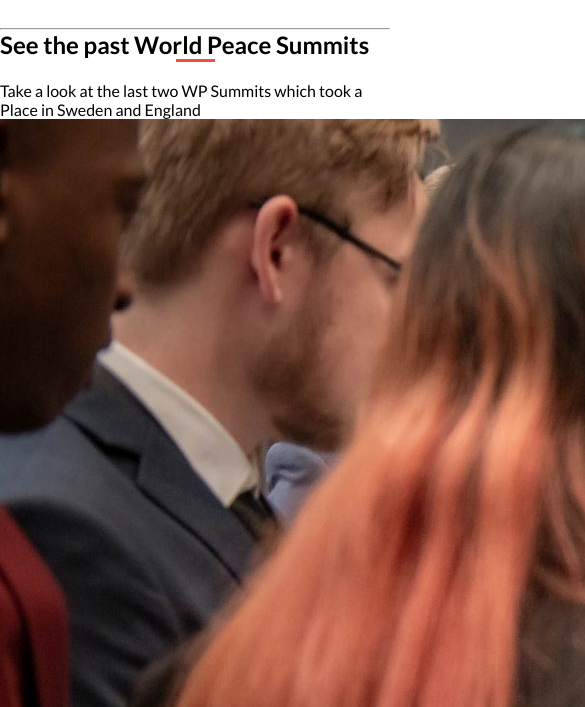
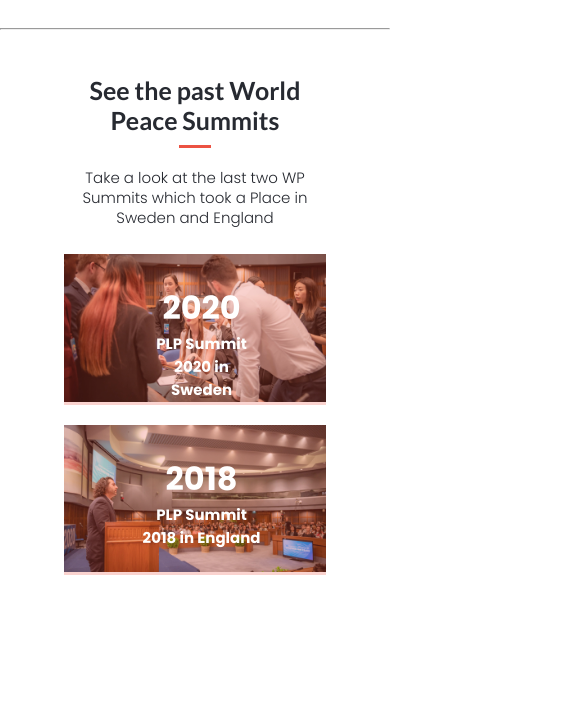
Before and after one commit to ndayishimiyeeric/wps-summit-landingpage, a website: page about.html in a window 390 px wide. Shown: the part 1360-2067 px from the top of the page, 585 px wide, since content can reach past the window. After the commit the page ends 1966 px from the top, so only its background shows below. Drawn offline with Linux system fonts and the light colour scheme.

Commit message:
Style mobile version about past

```diff
--- a/sass/style.scss
+++ b/sass/style.scss
@@ -490,4 +490,79 @@
     width: 100%;
     padding: 15%;
   }
+
+  .about-past {
+    margin: auto;
+    text-align: center;
+    padding: 5% 8% 8% 8%;
+  }
+
+  .about-past h2 {
+    font-family: $primary-font;
+    font-size: 25px;
+    font-weight: 600;
+    color: $primary-black;
+    padding: 8% 8% 3% 8%;
+  }
+
+  .about-past p {
+    text-align: center;
+    font-size: 15px;
+    font-family: $secondary-font;
+    font-weight: 300;
+    color: $primary-black;
+    line-height: 20px;
+    padding: 1% 8% 8% 8%;
+  }
+
+  .past-summits {
+    display: flex;
+    flex-direction: column;
+    align-items: center;
+    gap: 20px;
+  }
+
+  .past-summit {
+    width: 80%;
+    height: 70%;
+    position: relative;
+    img {
+      width: 100%;
+    }
+  }
+
+  .past-summit::after {
+    content: "";
+    position: absolute;
+    top: 0;
+    right: 0;
+    bottom: 0;
+    left: 0;
+    background: $primary-red;
+    opacity: 25%;
+  }
+
+  .summit-text {
+    position: absolute;
+    top: 20%;
+    text-align: center;
+    display: flex;
+    flex-direction: column;
+    gap: 1%;
+    padding: 0 25% 2% 30%;
+    z-index: 99;
+    span {
+      color: $primary-white;
+      font-size: 32px;
+      font-family: $secondary-font;
+      font-weight: 700;
+    }
+
+    small {
+      color: $primary-white;
+      font-size: 15px;
+      font-family: $secondary-font;
+      font-weight: 700;
+    }
+  }
 }
```
Also changed, not shown: css/style.css.
